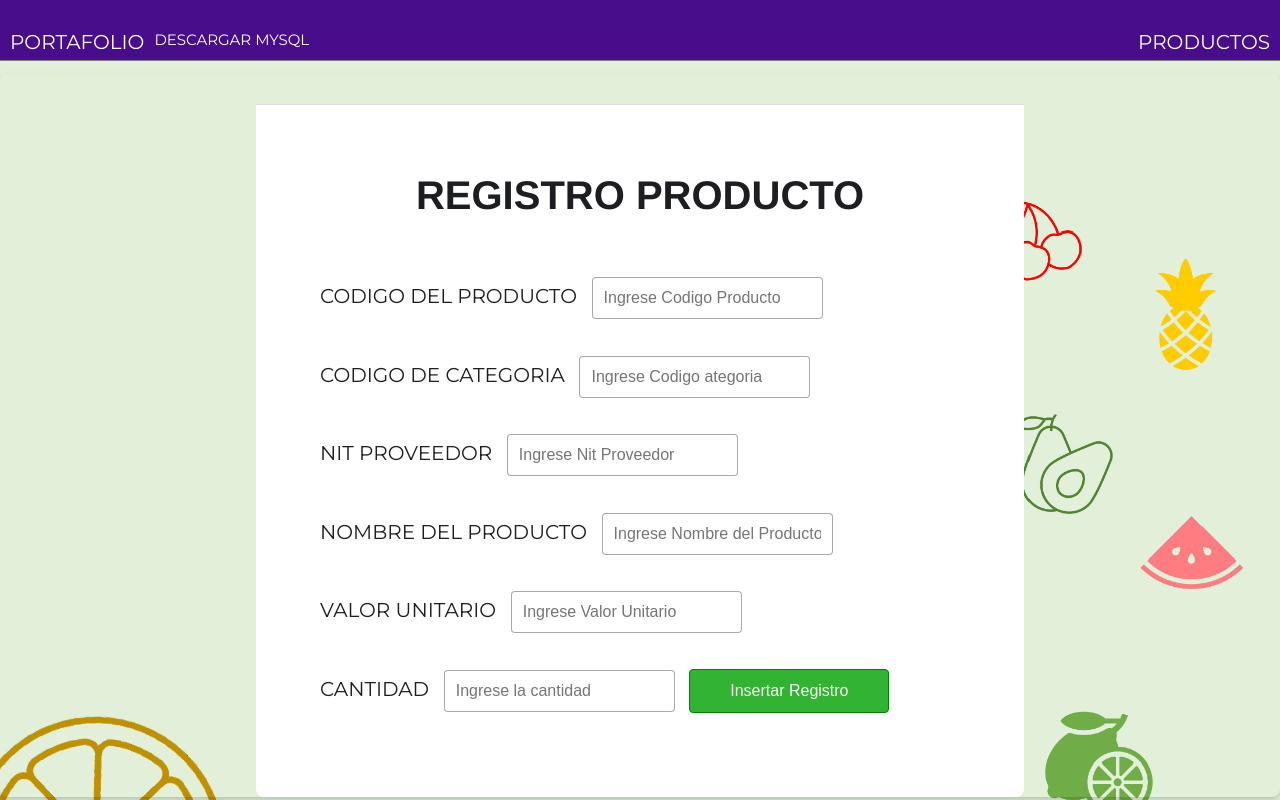
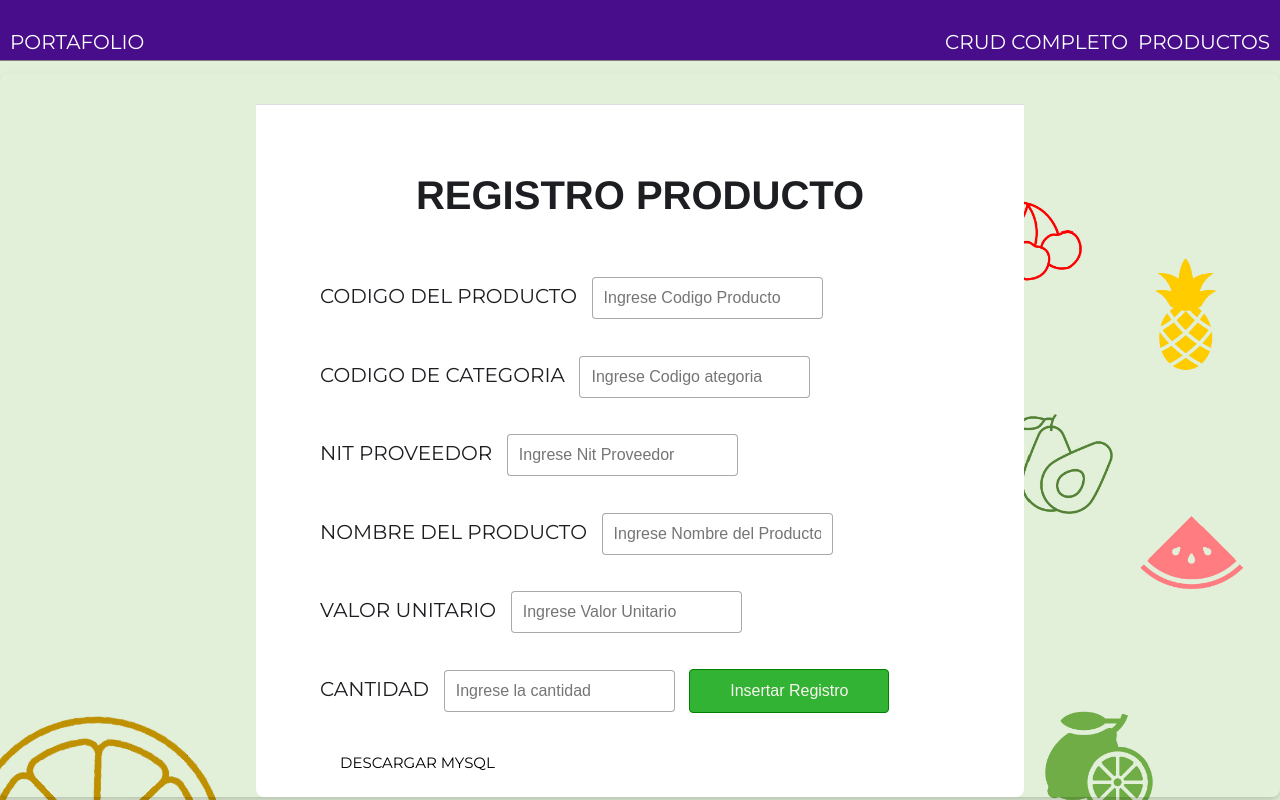
Before and after one commit to Vanessa200219/ADSI2142329, a PHP site: page / in a window 1280 px wide. Run offline with PHP 8.4, Linux system fonts and the light colour scheme.

Commit message:
FIN CSS Y PORTADA PORTAFOLIO

```diff
--- a/Portafolio/MVCDAO/Vista/Index.php
+++ b/Portafolio/MVCDAO/Vista/Index.php
@@ -4,7 +4,7 @@
     <meta charset="UTF-8">
     <meta http-equiv="X-UA-Compatible" content="IE=edge">
     <meta name="viewport" content="width=device-width, initial-scale=1.0">
-    <link rel="stylesheet" href="css/formulario.css">
+    <link rel="stylesheet" href="css/index.css">
     <title>FORMULARIO PRODUCTOS</title>
 </head>
 <body>
@@ -14,12 +14,13 @@
         <div id="header">
 
             <a class="return  header" href="../../PORTAFOLIOWEB/">PORTAFOLIO</a>
-            <a class="download" href="Archivos/mvc.sql" download="basededatos.sql">DESCARGAR MYSQL</a>
             <a class="products header" href="InformacionProductos.php">PRODUCTOS</a>
+            <a class="products header" href="../../CRUD../index.php">CRUD COMPLETO</a>
 
         </div>
 
     <!-- FIN DE HEADER RUTAS Y DESCARGAS -->
+
 
 
     <!-- MENSAJE DE REGISTRO -->
@@ -67,8 +68,13 @@
 
             <input type="submit" name="Enviar" value="Insertar Registro">
 
+
+    <a class="download" href="Archivos/mvc.sql" download="basededatos.sql">DESCARGAR MYSQL</a>
+
         </form>
+
     </div>
+
 
 
     </div>
--- a/Portafolio/MVCDAO/Vista/css/formulario.css
+++ b/Portafolio/MVCDAO/Vista/css/index.css
@@ -27,7 +27,7 @@ body{
 
 /* HEADER DE RUTAS Y DESCARGAS */
 #header{
-    position: relative;
+    position: static;
     z-index: 1;
     padding-top: 0;
     max-width: 1500px;
@@ -70,9 +70,10 @@ body{
 
 
 .download{
-    margin-left: 10px;
+    padding-top: 3%;
+    margin-left: 20px;
     float: left;
-    color: white;
+    color: black;
     display: flex;
     justify-content: flex-end;
     font-size: 15px;
```
